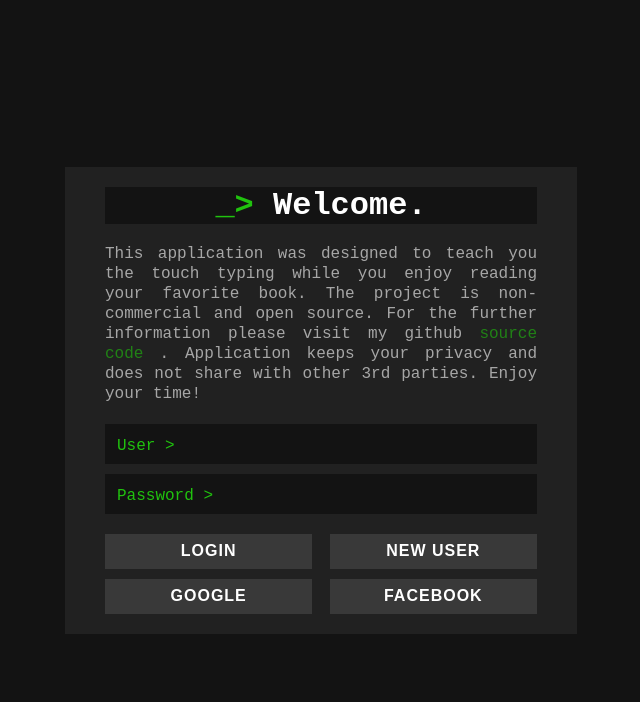
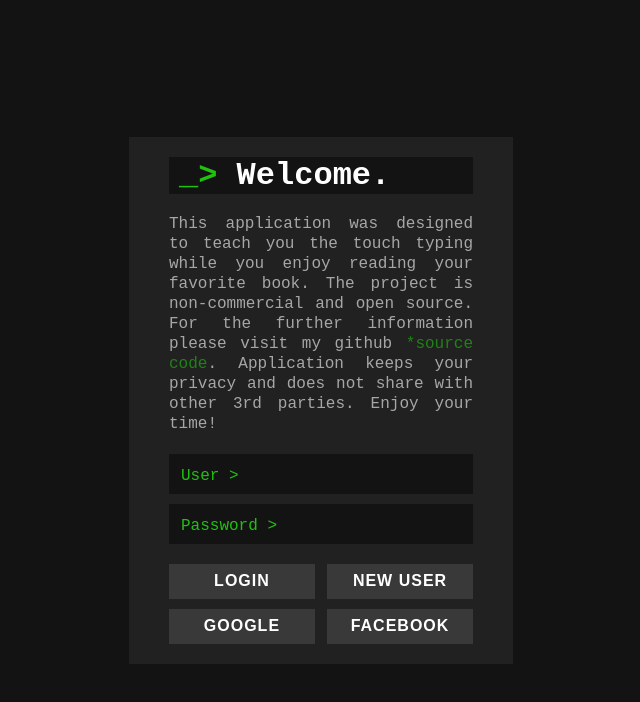
Before and after one commit to DmitriyBakhanenko/Type-Reader, a React (Create React App) app: page / in a window 1280 px wide. Shown: the top 702 px of the page, without its empty margins (319-959 px from the left). Built offline with nearby package versions, Linux system fonts and the light colour scheme.

Commit message:
styles: media add; login comp fix cursor;

```diff
--- a/src/components/Login.component.tsx
+++ b/src/components/Login.component.tsx
@@ -22,9 +22,9 @@ const Login = () => {
 
   // *** sets focus and blinking on input click event
   const handleClick = (e: any) => {
-    console.log(refUsrContainer.current);
-    console.log(e.target);
-    console.log(refPwdInput.current);
+    //console.log(refUsrContainer.current);
+    //console.log(e.target);
+    //console.log(refPwdInput.current);
     if (e.target === refUsrContainer.current) {
       refUsrInput.current?.focus();
       setHiddenUsr(!hiddenUsr);
@@ -43,9 +43,9 @@ const Login = () => {
 
   // *** sets blinking cursor to the first input
   useEffect(() => {
-    if (document.activeElement === ReactDOM.findDOMNode(refUsrInput.current))
+    if (document.activeElement === ReactDOM.findDOMNode(refUsrInput.current)) {
       cursorEvent.current = setInterval(() => setHiddenUsr(!hiddenUsr), 500);
-    else clearInterval(cursorEvent.current);
+    }
     return () => {
       clearInterval(cursorEvent.current);
     };
@@ -53,9 +53,9 @@ const Login = () => {
 
   // *** sets blinking cursor to the second input
   useEffect(() => {
-    if (document.activeElement === ReactDOM.findDOMNode(refPwdInput.current))
+    if (document.activeElement === ReactDOM.findDOMNode(refPwdInput.current)) {
       cursorEvent.current = setInterval(() => setHiddenPwd(!hiddenPwd), 500);
-    else clearInterval(cursorEvent.current);
+    }
     return () => {
       clearInterval(cursorEvent.current);
     };
@@ -74,8 +74,8 @@ const Login = () => {
           className="source-link"
           href="https://github.com/devCote/Type-Reader"
         >
-          source code
-        </a>{' '}
+          *source code
+        </a>
         . Application keeps your privacy and does not share with other 3rd
         parties. Enjoy your time!
       </p>
--- a/src/components/Login.style.scss
+++ b/src/components/Login.style.scss
@@ -4,14 +4,29 @@
   margin: auto;
   background-color: $background-color;
   height: auto;
-  width: 40%;
+  width: 30%;
   display: flex;
   flex-direction: column;
+
+  @media all and (min-width: 1000px) and (max-width: 1200px) {
+    width: 40%;
+  }
+  @media all and (min-width: 700px) and (max-width: 1000px) {
+    width: 60%;
+  }
+  @media all and (min-width: 400px) and (max-width: 700px) {
+    width: 80%;
+  }
+  @media all and (min-width: 0px) and (max-width: 400px) {
+    width: 95%;
+  }
 
   .header {
     margin: 20px 40px;
     background-color: $background-main;
-    text-align: center;
+    //text-align: center;
+    padding-left: 10px;
+
     .sign {
       color: $green-color;
     }
@@ -50,7 +65,7 @@
       height: 40px;
 
       &:hover {
-        cursor: pointer;
+        cursor: text;
       }
 
       .span {
@@ -70,6 +85,7 @@
         height: 14px;
         background: $green-color;
         margin-left: 1px;
+        //margin-top: 6px;
       }
 
       .input1 {
```
